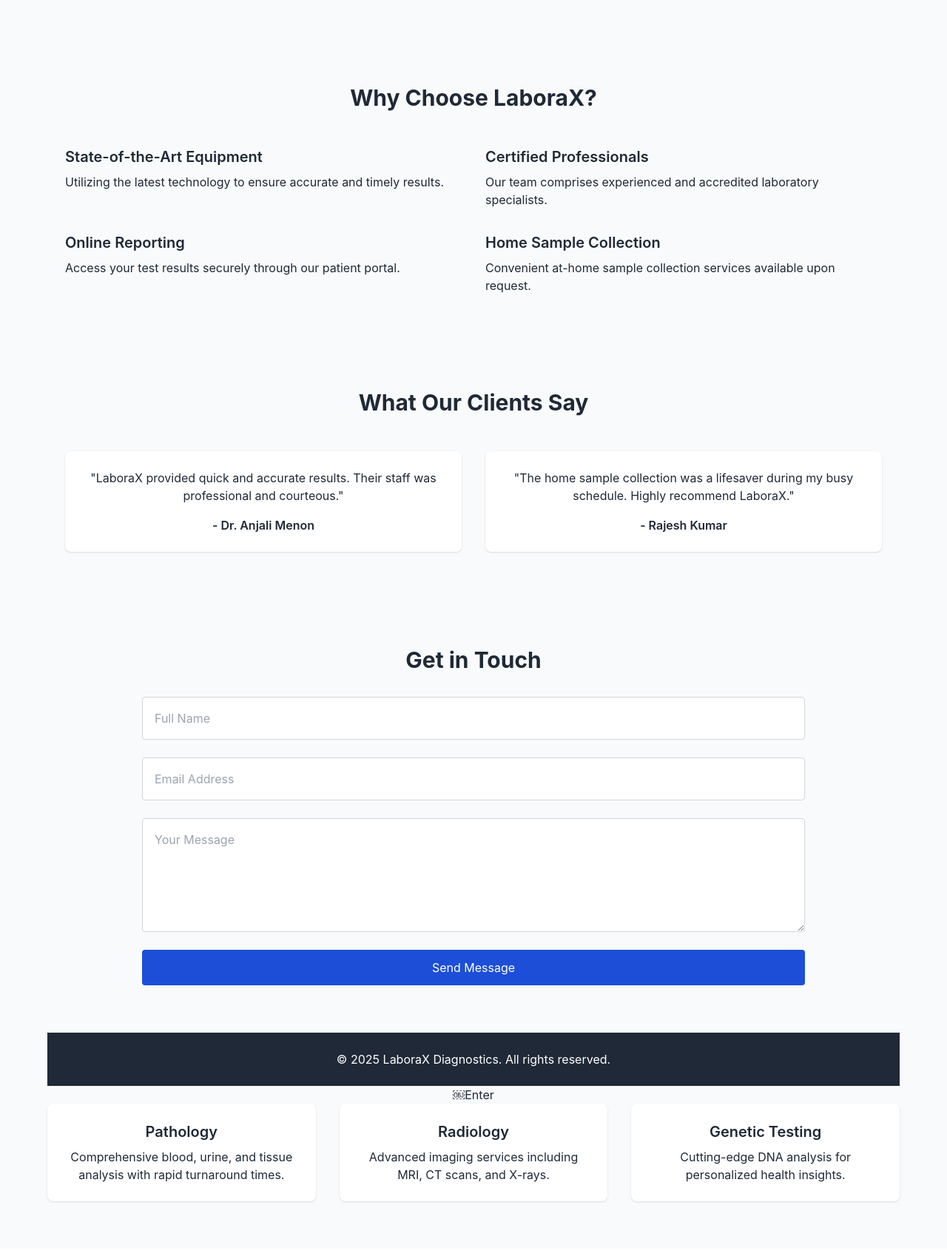
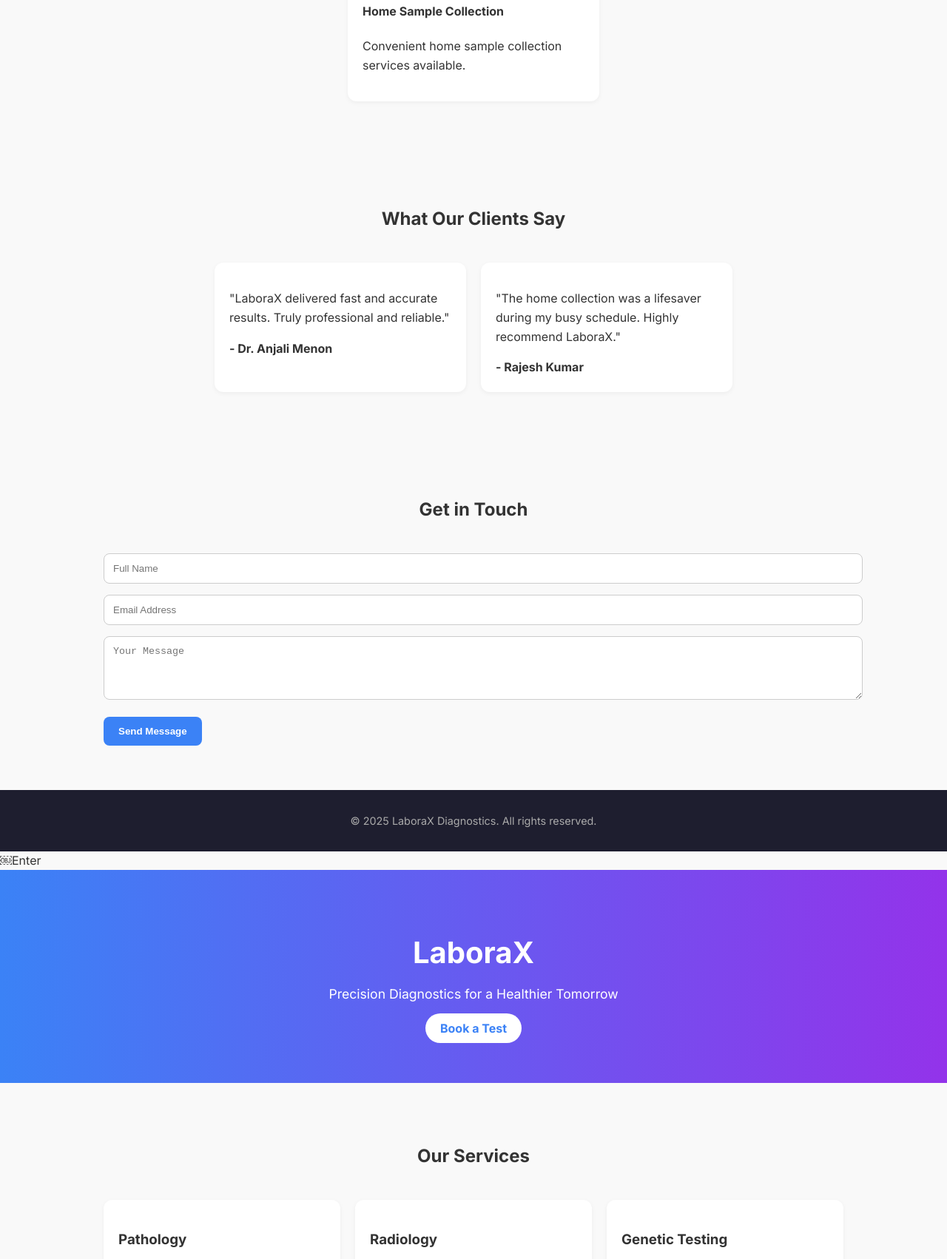
Before and after one commit to bava19/Testweb, a plain HTML site: page index.html in a window 1280 px wide. Shown: the part 1098-2800 px from the top of the page at 74% size. Drawn offline with nearby package versions, Linux system fonts and the light colour scheme.

Commit message:
Update index.html

```diff
--- a/index.html
+++ b/index.html
@@ -3,184 +3,311 @@
 <head>
   <meta charset="UTF-8" />
   <meta name="viewport" content="width=device-width, initial-scale=1.0"/>
-  <title>LaboraX - Advanced Diagnostics Lab</title>
-  <script src="https://cdn.tailwindcss.com"></script>
+  <title>LaboraX - Precision Diagnostics</title>
+  <link href="https://fonts.googleapis.com/css2?family=Inter:wght@400;600;700&display=swap" rel="stylesheet">
   <style>
     body {
+      margin: 0;
       font-family: 'Inter', sans-serif;
+      line-height: 1.6;
+      color: #333;
+      background-color: #f9f9f9;
+    }
+    header {
+      background: linear-gradient(to right, #3b82f6, #9333ea);
+      color: #fff;
+      text-align: center;
+      padding: 80px 20px 60px;
+    }
+    header h1 {
+      margin: 0;
+      font-size: 2.5rem;
+    }
+    header p {
+      font-size: 1.1rem;
+      margin: 10px 0 20px;
+    }
+    .btn {
+      background-color: white;
+      color: #3b82f6;
+      padding: 10px 20px;
+      border-radius: 20px;
+      border: none;
+      font-weight: bold;
+      cursor: pointer;
+      text-decoration: none;
+    }
+    section {
+      padding: 60px 20px;
+      max-width: 1000px;
+      margin: 0 auto;
+    }
+    h2 {
+      text-align: center;
+      margin-bottom: 40px;
+    }
+    .services, .features, .testimonials {
+      display: flex;
+      flex-wrap: wrap;
+      gap: 20px;
+      justify-content: center;
+    }
+    .card {
+      background: white;
+      padding: 20px;
+      border-radius: 12px;
+      box-shadow: 0 2px 6px rgba(0,0,0,0.05);
+      flex: 1 1 250px;
+      max-width: 300px;
+    }
+    .contact-form input, .contact-form textarea {
+      width: 100%;
+      padding: 12px;
+      margin-bottom: 15px;
+      border-radius: 8px;
+      border: 1px solid #ccc;
+    }
+    .contact-form button {
+      background-color: #3b82f6;
+      color: white;
+      border: none;
+      padding: 12px 20px;
+      border-radius: 8px;
+      font-weight: bold;
+      cursor: pointer;
+    }
+    footer {
+      background-color: #1e1e2f;
+      color: #aaa;
+      text-align: center;
+      padding: 30px 10px;
+      font-size: 0.9rem;
+    }
+    @media (max-width: 768px) {
+      .services, .features, .testimonials {
+        flex-direction: column;
+        align-items: center;
+      }
     }
   </style>
-</head>
-<body class="bg-white text-gray-800">
-
-  <!-- Hero Section -->
-  <section class="bg-gradient-to-r from-blue-600 to-indigo-700 text-white py-20 px-6">
-    <div class="max-w-7xl mx-auto text-center">
-      <h1 class="text-4xl md:text-6xl font-bold mb-4">LaboraX</h1>
-      <p class="text-xl md:text-2xl mb-6">Precision Diagnostics for a Healthier Tomorrow</p>
-      <a href="#contact" class="bg-white text-blue-700 font-semibold py-3 px-6 rounded-full hover:bg-gray-100 transition">Book a Test</a>
-    </div>
-  </section>
-
-  <!-- Services Section -->
-  <section class="py-16 px-6 bg-gray-50">
-    <div class="max-w-6xl mx-auto text-center">
-      <h2 class="text-3xl font-bold mb-12">Our Services</h2>
 <!DOCTYPE html>
 <html lang="en">
 <head>
   <meta charset="UTF-8" />
   <meta name="viewport" content="width=device-width, initial-scale=1.0"/>
-  <title>LaboraX - Advanced Diagnostics Lab</title>
-  <script src="https://cdn.tailwindcss.com"></script>
+  <title>LaboraX - Precision Diagnostics</title>
+  <link href="https://fonts.googleapis.com/css2?family=Inter:wght@400;600;700&display=swap" rel="stylesheet">
   <style>
     body {
+      margin: 0;
       font-family: 'Inter', sans-serif;
+      line-height: 1.6;
+      color: #333;
+      background-color: #f9f9f9;
+    }
+    header {
+      background: linear-gradient(to right, #3b82f6, #9333ea);
+      color: #fff;
+      text-align: center;
+      padding: 80px 20px 60px;
+    }
+    header h1 {
+      margin: 0;
+      font-size: 2.5rem;
+    }
+    header p {
+      font-size: 1.1rem;
+      margin: 10px 0 20px;
+    }
+    .btn {
+      background-color: white;
+      color: #3b82f6;
+      padding: 10px 20px;
+      border-radius: 20px;
+      border: none;
+      font-weight: bold;
+      cursor: pointer;
+      text-decoration: none;
+    }
+    section {
+      padding: 60px 20px;
+      max-width: 1000px;
+      margin: 0 auto;
+    }
+    h2 {
+      text-align: center;
+      margin-bottom: 40px;
+    }
+    .services, .features, .testimonials {
+      display: flex;
+      flex-wrap: wrap;
+      gap: 20px;
+      justify-content: center;
+    }
+    .card {
+      background: white;
+      padding: 20px;
+      border-radius: 12px;
+      box-shadow: 0 2px 6px rgba(0,0,0,0.05);
+      flex: 1 1 250px;
+      max-width: 300px;
+    }
+    .contact-form input, .contact-form textarea {
+      width: 100%;
+      padding: 12px;
+      margin-bottom: 15px;
+      border-radius: 8px;
+      border: 1px solid #ccc;
+    }
+    .contact-form button {
+      background-color: #3b82f6;
+      color: white;
+      border: none;
+      padding: 12px 20px;
+      border-radius: 8px;
+      font-weight: bold;
+      cursor: pointer;
+    }
+    footer {
+      background-color: #1e1e2f;
+      color: #aaa;
+      text-align: center;
+      padding: 30px 10px;
+      font-size: 0.9rem;
+    }
+    @media (max-width: 768px) {
+      .services, .features, .testimonials {
+        flex-direction: column;
+        align-items: center;
+      }
     }
   </style>
 </head>
-<body class="bg-white text-gray-800">
+<body>
 
-  <!-- Hero Section -->
-  <section class="bg-gradient-to-r from-blue-600 to-indigo-700 text-white py-20 px-6">
-    <div class="max-w-7xl mx-auto text-center">
-      <h1 class="text-4xl md:text-6xl font-bold mb-4">LaboraX</h1>
-      <p class="text-xl md:text-2xl mb-6">Precision Diagnostics for a Healthier Tomorrow</p>
-      <a href="#contact" class="bg-white text-blue-700 font-semibold py-3 px-6 rounded-full hover:bg-gray-100 transition">Book a Test</a>
+  <header>
+    <h1>LaboraX</h1>
+    <p>Precision Diagnostics for a Healthier Tomorrow</p>
+    <a href="#contact" class="btn">Book a Test</a>
+  </header>
+
+  <section id="services">
+    <h2>Our Services</h2>
+    <div class="services">
+      <div class="card">
+        <h3>Pathology</h3>
+        <p>Comprehensive blood, urine, and tissue analysis with quick turnaround time.</p>
       </div>
-  </section>
-
-  <!-- Services Section -->
-  <section class="py-16 px-6 bg-gray-50">
-    <div class="max-w-6xl mx-auto text-center">
-      <h2 class="text-3xl font-bold mb-12">Our Services</h2>
-      <div class="grid md:grid-cols-3 gap-8">
-        <div class="bg-white p-6 rounded-lg shadow hover:shadow-lg transition">
-          <h3 class="text-xl font-semibold mb-2">Pathology</h3>
-          <p>Comprehensive blood, urine, and tissue analysis with rapid turnaround times.</p>
-        </div>
-        <div class="bg-white p-6 rounded-lg shadow hover:shadow-lg transition">
-          <h3 class="text-xl font-semibold mb-2">Radiology</h3>
+      <div class="card">
+        <h3>Radiology</h3>
         <p>Advanced imaging services including MRI, CT scans, and X-rays.</p>
       </div>
-        <div class="bg-white p-6 rounded-lg shadow hover:shadow-lg transition">
-          <h3 class="text-xl font-semibold mb-2">Genetic Testing</h3>
+      <div class="card">
+        <h3>Genetic Testing</h3>
         <p>Cutting-edge DNA analysis for personalized health insights.</p>
-        </div>
       </div>
     </div>
   </section>
 
-  <!-- Features Section -->
-  <section class="py-16 px-6">
-    <div class="max-w-6xl mx-auto text-center">
-      <h2 class="text-3xl font-bold mb-12">Why Choose LaboraX?</h2>
-      <div class="grid md:grid-cols-2 gap-8 text-left">
-        <div>
-          <h3 class="text-xl font-semibold mb-2">State-of-the-Art Equipment</h3>
-          <p>Utilizing the latest technology to ensure accurate and timely results.</p>
+  <section id="why">
+    <h2>Why Choose LaboraX?</h2>
+    <div class="features">
+      <div class="card">
+        <h4>State-of-the-Art Equipment</h4>
+        <p>We use the latest technology for accurate and timely results.</p>
       </div>
-        <div>
-          <h3 class="text-xl font-semibold mb-2">Certified Professionals</h3>
-          <p>Our team comprises experienced and accredited laboratory specialists.</p>
+      <div class="card">
+        <h4>Certified Professionals</h4>
+        <p>Our team includes experienced and accredited lab specialists.</p>
       </div>
-        <div>
-          <h3 class="text-xl font-semibold mb-2">Online Reporting</h3>
-          <p>Access your test results securely through our patient portal.</p>
+      <div class="card">
+        <h4>Online Reporting</h4>
+        <p>Access your reports securely through our digital portal.</p>
       </div>
-        <div>
-          <h3 class="text-xl font-semibold mb-2">Home Sample Collection</h3>
-          <p>Convenient at-home sample collection services available upon request.</p>
-        </div>
+      <div class="card">
+        <h4>Home Sample Collection</h4>
+        <p>Convenient home sample collection services available.</p>
       </div>
     </div>
   </section>
 
-  <!-- Testimonials Section -->
-  <section class="py-16 px-6 bg-gray-50">
-    <div class="max-w-6xl mx-auto text-center">
-      <h2 class="text-3xl font-bold mb-12">What Our Clients Say</h2>
-      <div class="grid md:grid-cols-2 gap-8">
-        <div class="bg-white p-6 rounded-lg shadow">
-          <p class="mb-4">"LaboraX provided quick and accurate results. Their staff was professional and courteous."</p>
-          <h4 class="font-semibold">- Dr. Anjali Menon</h4>
+  <section id="testimonials">
+    <h2>What Our Clients Say</h2>
+    <div class="testimonials">
+      <div class="card">
+        <p>"LaboraX delivered fast and accurate results. Truly professional and reliable."</p>
+        <strong>- Dr. Anjali Menon</strong>
       </div>
-        <div class="bg-white p-6 rounded-lg shadow">
-          <p class="mb-4">"The home sample collection was a lifesaver during my busy schedule. Highly recommend LaboraX."</p>
-          <h4 class="font-semibold">- Rajesh Kumar</h4>
-        </div>
+      <div class="card">
+        <p>"The home collection was a lifesaver during my busy schedule. Highly recommend LaboraX."</p>
+        <strong>- Rajesh Kumar</strong>
       </div>
     </div>
   </section>
 
-  <!-- Contact Section -->
-  <section id="contact" class="py-16 px-6">
-    <div class="max-w-4xl mx-auto text-center">
-      <h2 class="text-3xl font-bold mb-8">Get in Touch</h2>
-      <form class="grid gap-6">
-        <input type="text" placeholder="Full Name" class="p-4 border border-gray-300 rounded"/>
-        <input type="email" placeholder="Email Address" class="p-4 border border-gray-300 rounded"/>
-        <textarea placeholder="Your Message" rows="5" class="p-4 border border-gray-300 rounded"></textarea>
-        <button type="submit" class="bg-blue-700 text-white py-3 px-6 rounded hover:bg-blue-800 transition">Send Message</button>
+  <section id="contact">
+    <h2>Get in Touch</h2>
+    <form class="contact-form">
+      <input type="text" placeholder="Full Name" required />
+      <input type="email" placeholder="Email Address" required />
+      <textarea rows="4" placeholder="Your Message"></textarea>
+      <button type="submit">Send Message</button>
     </form>
-    </div>
   </section>
 
-  <!-- Footer -->
-  <footer class="bg-gray-800 text-white py-6 text-center">
-    <p>&copy; 2025 LaboraX Diagnostics. All rights reserved.</p>
+  <footer>
+    © 2025 LaboraX Diagnostics. All rights reserved.
   </footer>
 
 </body>
-</html>￼Enter      <div class="grid md:grid-cols-3 gap-8">
-        <div class="bg-white p-6 rounded-lg shadow hover:shadow-lg transition">
-          <h3 class="text-xl font-semibold mb-2">Pathology</h3>
-          <p>Comprehensive blood, urine, and tissue analysis with rapid turnaround times.</p>
+</html>￼Enter</head>
+<body>
+
+  <header>
+    <h1>LaboraX</h1>
+    <p>Precision Diagnostics for a Healthier Tomorrow</p>
+    <a href="#contact" class="btn">Book a Test</a>
+  </header>
+
+  <section id="services">
+    <h2>Our Services</h2>
+    <div class="services">
+      <div class="card">
+        <h3>Pathology</h3>
+        <p>Comprehensive blood, urine, and tissue analysis with quick turnaround time.</p>
       </div>
-        <div class="bg-white p-6 rounded-lg shadow hover:shadow-lg transition">
-          <h3 class="text-xl font-semibold mb-2">Radiology</h3>
+      <div class="card">
+        <h3>Radiology</h3>
         <p>Advanced imaging services including MRI, CT scans, and X-rays.</p>
       </div>
-        <div class="bg-white p-6 rounded-lg shadow hover:shadow-lg transition">
-          <h3 class="text-xl font-semibold mb-2">Genetic Testing</h3>
+      <div class="card">
+        <h3>Genetic Testing</h3>
         <p>Cutting-edge DNA analysis for personalized health insights.</p>
       </div>
+    </div>
+  </section>
+ction id="why">
+    <h2>Why Choose LaboraX?</h2>
+    <div class="features">
+      <div class="card">
+        <h4>State-of-the-Art Equipment</h4>
+        <p>We use the latest technology for accurate and timely results.</p>
+      </div>
+      <div class="card">
+        <h4>Certified Professionals</h4>
+        <p>Our team includes experienced and accredited lab specialists.</p>
+      </div>
+      <div class="card">
+        <h4>Online Reporting</h4>
+        <p>Access your reports securely through our digital portal.</p>
+      </div>
+      <div class="card">
+        <h4>Home Sample Collection</h4>
+        <p>Convenient home sample collection services available.</p>
       </div>
     </div>
   </section>
 
-  <!-- Features Section -->
-  <section class="py-16 px-6">
-    <div class="max-w-6xl mx-auto text-center">
-      <h2 class="text-3xl font-bold mb-12">Why Choose LaboraX?</h2>
-      <div class="grid md:grid-cols-2 gap-8 text-left">
-        <div>
-          <h3 class="text-xl font-semibold mb-2">State-of-the-Art Equipment</h3>
-          <p>Utilizing the latest technology to ensure accurate and timely results.</p>
-        </div>
-  <div>
-          <h3 class="text-xl font-semibold mb-2">Certified Professionals</h3>
-          <p>Our team comprises experienced and accredited laboratory specialists.</p>
-        </div>
-        <div>
-          <h3 class="text-xl font-semibold mb-2">Online Reporting</h3>
-          <p>Access your test results securely through our patient portal.</p>
-        </div>
-        <div>
-          <h3 class="text-xl font-semibold mb-2">Home Sample Collection</h3>
-          <p>Convenient at-home sample collection services available upon request.</p>
-        </div>
-      </div>
-    </div>
-  </section>
-
-  <!-- Testimonials Section -->
-  <section class="py-16 px-6 bg-gray-50">
-    <div class="max-w-6xl mx-auto text-center">
-      <h2 class="text-3xl font-bold mb-12">What Our Clients Say</h2>
-      <div class="grid md:grid-cols-2 gap-8">
-        <div class="bg-white p-6 rounded-lg shadow">
-          <p class="mb-4">"LaboraX provided quick and accurate results. Their staff was professional and courteous."</p>
-          <h4 class="font-semibold">- Dr. Anjali Menon</h4>
-        </div>
-        <div class="bg-white p-6 rounded-lg shadow">
+  <section id="testimonials">
+    <h2>What Our Clients Say</h2>
+    <div class="testimonials">
```
Lines whose indentation alone changed are shown as unchanged.
